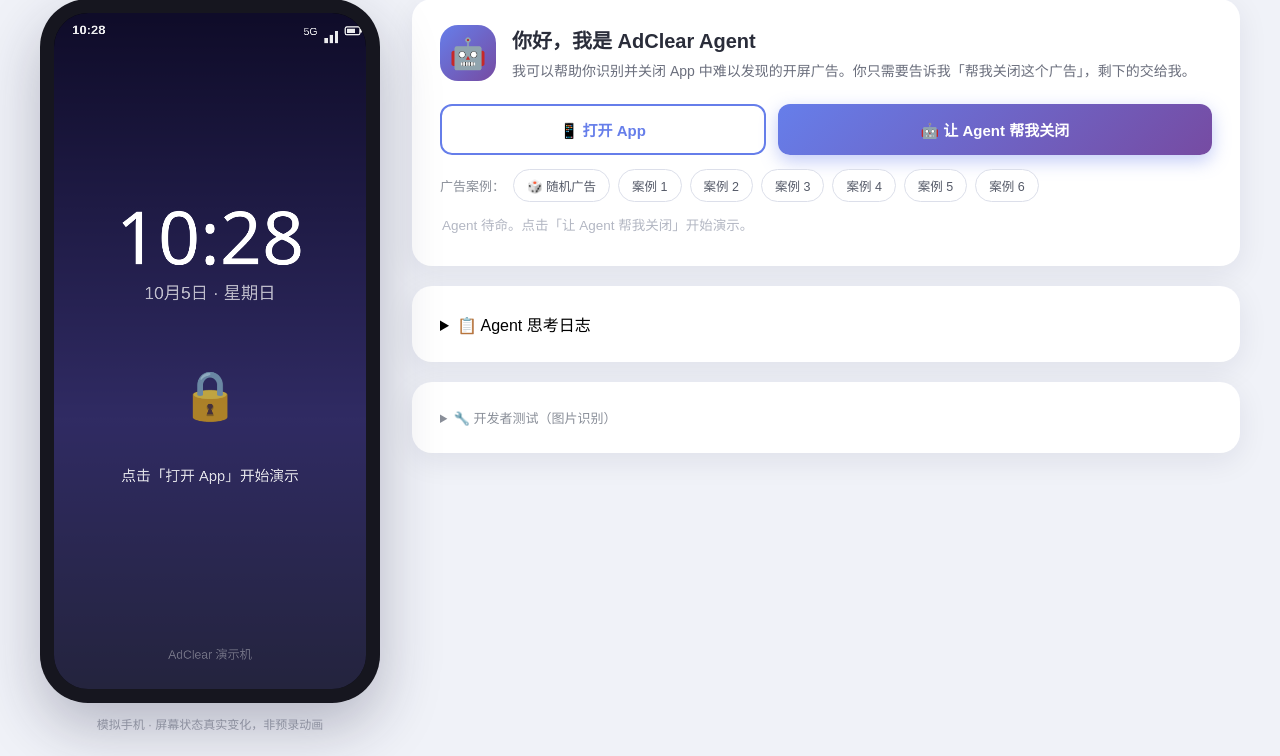
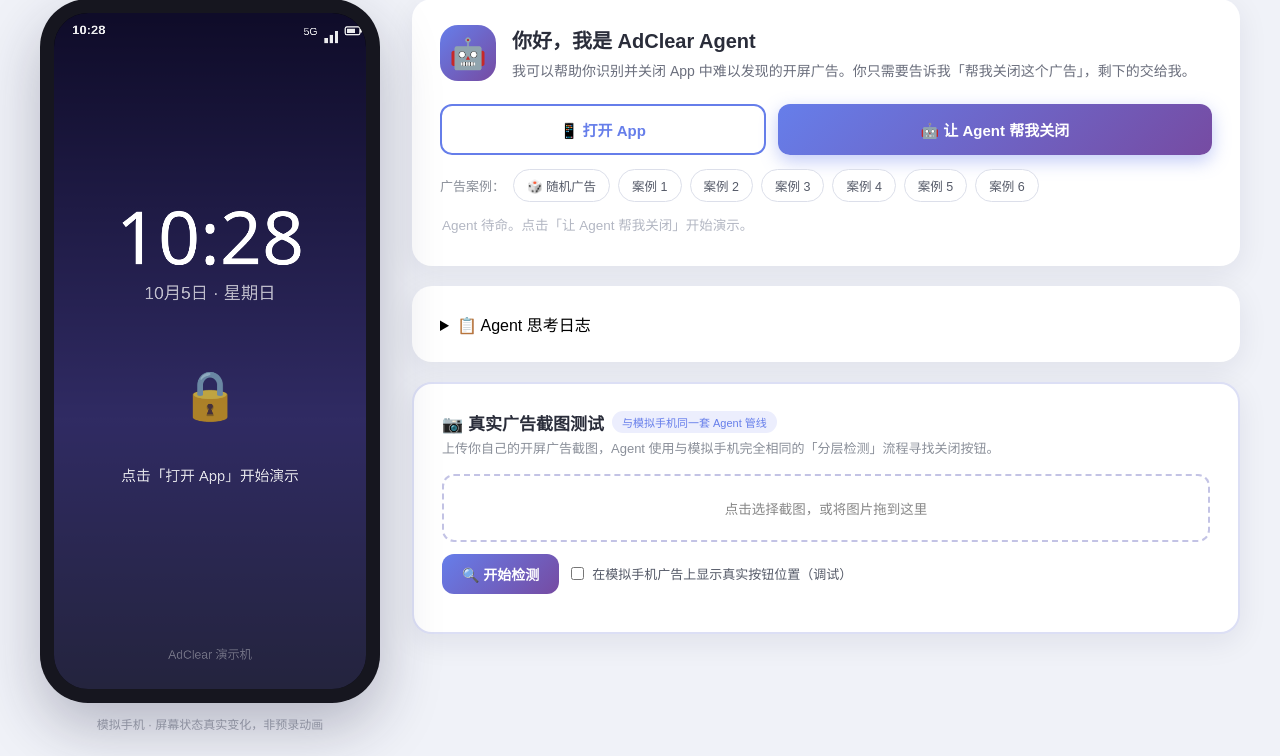
Before and after one commit to HalseyGao/adclear-agent, a Flask app: page / in a window 1280 px wide. Shown: the part 102-858 px from the top of the page. Run offline with Flask 3, Linux system fonts and the light colour scheme.

Commit message:
开发者测试升级为正式功能区: 走同一套感知空间+分层Agent管线, 修复真实截图检测坐标漂移

```diff
--- a/templates/index.html
+++ b/templates/index.html
@@ -209,24 +209,51 @@
     .log-line.log-result { color: #1d9e50; }
     .log-line.log-error { color: #d64541; }
 
-    /* ---------- 开发者测试折叠区 ---------- */
-    .dev-panel summary {
+    /* ---------- 真实广告截图测试（正式功能区） ---------- */
+    .dev-card { border: 2px solid #dcdff5; }
+    .dev-title {
+        font-size: 17px;
+        color: #2a2d3a;
+        display: flex;
+        align-items: center;
+        gap: 8px;
+        margin-bottom: 4px;
+    }
+    .dev-title::after {
+        content: '与模拟手机同一套 Agent 管线';
+        font-size: 11px;
+        font-weight: normal;
+        color: #667eea;
+        background: #eceefd;
+        border-radius: 12px;
+        padding: 3px 10px;
+    }
+    .dev-sub { font-size: 13px; color: #8a8f99; line-height: 1.6; margin-bottom: 14px; }
+    .drop-zone {
+        border: 2px dashed #c3c3e5;
+        border-radius: 12px;
+        padding: 22px 16px;
+        text-align: center;
         cursor: pointer;
-        font-size: 13px;
-        color: #8a8f99;
-        user-select: none;
+        transition: all 0.2s;
+        color: #888;
+        font-size: 13.5px;
     }
-    .dev-panel[open] summary { margin-bottom: 14px; }
-    .dev-hint { font-size: 12px; color: #b3b7c3; margin-bottom: 10px; }
-    .dev-panel input[type=file] { font-size: 12px; margin-bottom: 10px; display: block; }
-    .dev-row { display: flex; gap: 10px; align-items: center; }
-    .dev-preview-wrap { position: relative; display: none; margin-top: 14px; max-width: 320px; }
-    .dev-preview-wrap img { display: block; max-width: 100%; border-radius: 10px; }
+    .drop-zone:hover, .drop-zone.dragover {
+        border-color: #667eea;
+        background: #f5f6ff;
+        color: #667eea;
+    }
+    .dev-row { display: flex; gap: 12px; align-items: center; margin-top: 12px; flex-wrap: wrap; }
+    .btn.dev-btn { background: linear-gradient(135deg, #667eea, #764ba2); color: #fff; padding: 10px 20px; font-size: 14px; }
+    .dev-preview-wrap { position: relative; display: none; margin-top: 14px; max-width: 300px; }
+    .dev-preview-wrap img { display: block; max-width: 100%; border-radius: 10px; box-shadow: 0 4px 16px rgba(30,30,60,0.15); }
     .dev-box {
         position: absolute;
         border: 3px solid #ff3b30;
         border-radius: 4px;
         pointer-events: none;
+        box-shadow: 0 0 0 2px rgba(255,59,48,0.35);
     }
     .dev-box-label {
         position: absolute;
@@ -240,8 +267,9 @@
         white-space: nowrap;
         pointer-events: none;
     }
-    .dev-result { font-size: 12.5px; color: #6b6f7d; margin-top: 10px; line-height: 1.6; }
-    .debug-toggle { font-size: 13px; color: #555a68; margin-top: 12px; display: flex; gap: 8px; align-items: center; cursor: pointer; }
+    .dev-result { font-size: 13px; color: #3a3e4c; margin-top: 12px; line-height: 1.7; }
+    .dev-logs { margin-top: 6px; max-height: 160px; }
+    .debug-toggle { font-size: 13px; color: #555a68; display: flex; gap: 8px; align-items: center; cursor: pointer; }
 
     @media (max-width: 900px) {
         .layout { flex-direction: column; align-items: center; }
@@ -307,19 +335,23 @@
             </div>
         </details>
 
-        <details class="card dev-panel">
-            <summary>🔧 开发者测试（图片识别）</summary>
-            <p class="dev-hint">原始截图识别接口，用于调试视觉模型，不属于主用户流程。</p>
-            <input type="file" id="devFile" accept="image/*">
+        <div class="card dev-card">
+            <h3 class="dev-title">📷 真实广告截图测试</h3>
+            <p class="dev-sub">上传你自己的开屏广告截图，Agent 使用与模拟手机完全相同的「分层检测」流程寻找关闭按钮。</p>
+            <div class="drop-zone" id="devDrop">
+                点击选择截图，或将图片拖到这里
+                <input type="file" id="devFile" accept="image/*" hidden>
+            </div>
             <div class="dev-row">
-                <button class="btn small" id="devBtn">识别图片</button>
-                <label class="debug-toggle"><input type="checkbox" id="showTruth"> 在模拟手机上显示真实按钮位置（调试）</label>
+                <button class="btn dev-btn" id="devBtn">🔍 开始检测</button>
+                <label class="debug-toggle"><input type="checkbox" id="showTruth"> 在模拟手机广告上显示真实按钮位置（调试）</label>
             </div>
             <div class="dev-preview-wrap" id="devWrap">
                 <img id="devImg" alt="预览">
             </div>
             <div class="dev-result" id="devResult"></div>
-        </details>
+            <div class="agent-logs dev-logs" id="devLogs"></div>
+        </div>
     </div>
 </div>
 
@@ -946,12 +978,26 @@ document.getElementById('showTruth').addEventListener('change', e => {
     drawScreen();
 });
 
-/* ---------- 开发者测试：原始图片识别 ---------- */
+/* ---------- 真实广告截图测试（与模拟手机同管线：压扁感知空间 + 分层 Agent） ---------- */
 const devFile = document.getElementById('devFile');
 const devBtn = document.getElementById('devBtn');
 const devWrap = document.getElementById('devWrap');
 const devImg = document.getElementById('devImg');
 const devResult = document.getElementById('devResult');
+const devLogs = document.getElementById('devLogs');
+const devDrop = document.getElementById('devDrop');
+
+devDrop.addEventListener('click', () => devFile.click());
+devDrop.addEventListener('dragover', e => {
+    e.preventDefault();
+    devDrop.classList.add('dragover');
+});
+devDrop.addEventListener('dragleave', () => devDrop.classList.remove('dragover'));
+devDrop.addEventListener('drop', e => {
+    e.preventDefault();
+    devDrop.classList.remove('dragover');
+    if (e.dataTransfer.files.length) devFile.files = e.dataTransfer.files;
+});
 
 devBtn.addEventListener('click', async () => {
     if (!devFile.files.length) {
@@ -968,17 +1014,35 @@ devBtn.addEventListener('click', async () => {
     await new Promise(res => { devImg.onload = res; });
     devWrap.style.display = 'block';
     devWrap.querySelectorAll('.dev-box, .dev-box-label').forEach(el => el.remove());
-    devResult.textContent = '识别中……';
+    devResult.innerHTML = '识别中……';
+    devLogs.innerHTML = '';
+
+    // 与模拟手机完全一致：把截图压成 720×720 感知空间再交给 Agent
+    const squash = document.createElement('canvas');
+    squash.width = AW;
+    squash.height = AH;
+    squash.getContext('2d').drawImage(devImg, 0, 0, AW, AH);
+
     try {
-        const resp = await fetch('/analyze', {
+        const resp = await fetch('/agent/perceive', {
             method: 'POST',
             headers: { 'Content-Type': 'application/json' },
-            body: JSON.stringify({ image: dataUrl })
+            body: JSON.stringify({ image: squash.toDataURL('image/jpeg', 0.85), mode: 'detect', width: AW, height: AH })
         });
         const data = await resp.json();
-        if (data.bbox && data.bbox.length === 4) {
-            const sx = devImg.clientWidth / devImg.naturalWidth;
-            const sy = devImg.clientHeight / devImg.naturalHeight;
+        appendDevLogs(data.agent_logs);
+        if (!data.ok) {
+            devResult.innerHTML = '<span style="color:#d64541">检测失败：' + (data.error || '未知错误') + '</span>';
+            return;
+        }
+        if (!data.has_ad || !data.bbox) {
+            devResult.innerHTML = '<span style="color:#c07d10">未检测到开屏广告或关闭按钮</span>'
+                + (data.reason ? '（' + data.reason + '）' : '');
+            return;
+        }
+        // 感知空间 bbox → 显示图坐标（x 和 y 同比例映射）
+        const sx = devImg.clientWidth / AW;
+        const sy = devImg.clientHeight / AH;
         const box = document.createElement('div');
         box.className = 'dev-box';
         box.style.left = (data.bbox[0] * sx) + 'px';
@@ -990,17 +1054,28 @@ devBtn.addEventListener('click', async () => {
         lbl.className = 'dev-box-label';
         lbl.style.left = (data.bbox[0] * sx) + 'px';
         lbl.style.top = (data.bbox[1] * sy) + 'px';
-            lbl.textContent = (data.label || '按钮') + (data.confidence ? ' ' + Math.round(data.confidence * 100) + '%' : '');
+        lbl.textContent = (data.label || '按钮') + ' ' + Math.round((data.confidence || 0) * 100) + '%';
         devWrap.appendChild(lbl);
-            devResult.textContent = '✓ 识别到按钮：bbox=[' + data.bbox.join(',') + ']';
-        } else {
-            devResult.textContent = '未找到按钮' + (data.error ? '（' + data.error + '）' : '') +
-                (data.raw ? '，模型原始输出：' + data.raw : '');
-        }
+        devResult.innerHTML = '✅ 检测到关闭按钮「' + (data.label || '按钮') + '」'
+            + '（模型：' + (data.used_model || '未知') + '，置信度 ' + Math.round((data.confidence || 0) * 100) + '%）'
+            + (data.reason ? '<br>依据：' + data.reason : '');
     } catch (e) {
         devResult.textContent = '请求失败：' + e.message;
     }
 });
+
+function appendDevLogs(logs) {
+    if (!logs || !logs.length) return;
+    logs.forEach(line => {
+        const div = document.createElement('div');
+        if (line.startsWith('[Agent 决策]')) div.className = 'log-line log-decision';
+        else if (line.startsWith('[错误]')) div.className = 'log-line log-error';
+        else if (line.startsWith('[结果]')) div.className = 'log-line log-result';
+        else div.className = 'log-line log-agent';
+        div.textContent = line;
+        devLogs.appendChild(div);
+    });
+}
 
 /* ---------- 初始化 ---------- */
 drawScreen();
```
Lines whose indentation alone changed are shown as unchanged.
